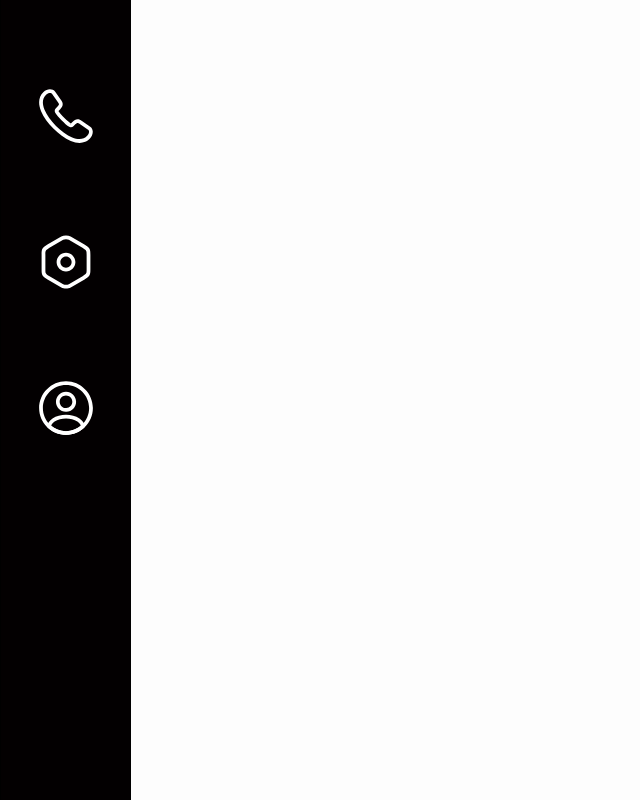
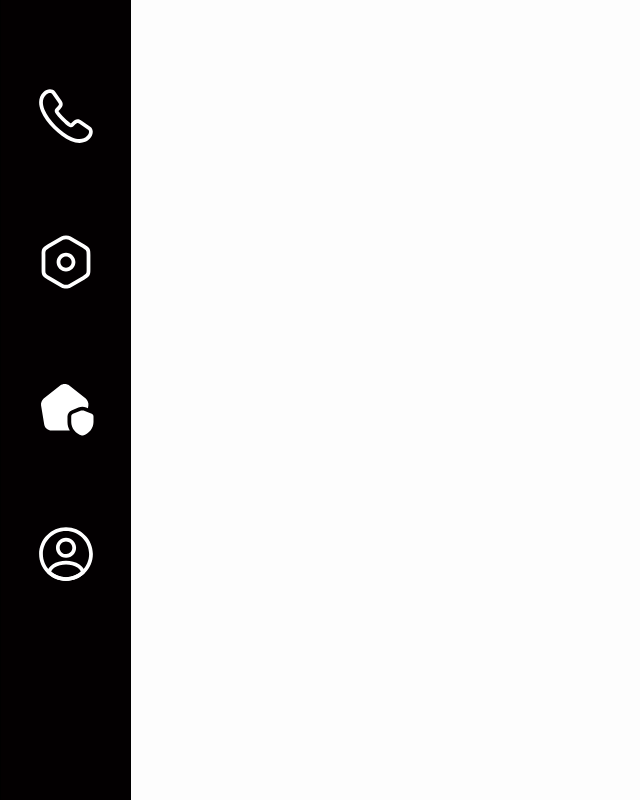
Before and after one commit to Serchservice/userWebApp, a React (Vite) app: page /user in a window 1280 px wide. Shown: the part 500-1300 px from the top of the page, without its empty margins (0-640 px from the left). Built offline with nearby package versions, Linux system fonts and the light colour scheme; a web font is replaced by a local one.

Commit message:
refactored Nav menu item into component

```diff
--- /dev/null
+++ b/src/components/NavMenuItem/NavMenuItem.jsx
@@ -0,0 +1,11 @@
+import { MenuItem, NavLink } from "./NavMenuItem.styles";
+
+const NavMenuItem = ({ path, icon }) => {
+  return (
+    <MenuItem>
+      <NavLink to={path}>{icon}</NavLink>
+    </MenuItem>
+  );
+};
+
+export default NavMenuItem;
--- a/src/components/NavMenuItem/NavMenuItem.styles.jsx
+++ b/src/components/NavMenuItem/NavMenuItem.styles.jsx
@@ -1,14 +1,14 @@
 import styled from "styled-components";
+import { NavLink as Link } from "react-router-dom";
 
 export const MenuItem = styled.li`
   width: 70px;
   height: 70px;
 `;
 
-export const LinkItems = styled(NavLink)`
+export const NavLink = styled(Link)`
   width: inherit;
   height: inherit;
-  /* border: solid white 1px; */
   display: flex;
   justify-content: center;
   align-items: center;
--- a/src/layouts/LoggedinUserLayout/Icons.jsx
+++ b/src/layouts/LoggedinUserLayout/Icons.jsx
@@ -36,7 +36,7 @@ export const CallIcon = () => {
   );
 };
 
-export const MessageIcon = () => {
+export const ChatIcon = () => {
   return (
     <svg
       width="48"
--- a/src/layouts/LoggedinUserLayout/LoggedinUserLayout.jsx
+++ b/src/layouts/LoggedinUserLayout/LoggedinUserLayout.jsx
@@ -1,8 +1,9 @@
 import logo from "../../assets/logo.svg";
 import Avatar from "../../components/Avatar/Avatar";
+import NavMenuItem from "../../components/NavMenuItem/NavMenuItem";
 import {
   SafeHomeIcon,
-  MessageIcon,
+  ChatIcon,
   ProfileCircleIcon,
   CallIcon,
   SettingIcon,
@@ -10,8 +11,6 @@ import {
 } from "./Icons";
 import {
   NavMenu,
-  MenuItem,
-  LinkItems,
   Container,
   Logo,
   Nav,
@@ -26,31 +25,12 @@ export default function LoggedinUserLayout() {
         <NavTop>
           <Logo src={logo} alt="serch logo" />
           <NavMenu>
-            <MenuItem>
-              <LinkItems to="home">
-                <SafeHomeIcon />
-              </LinkItems>
-            </MenuItem>
-            <MenuItem>
-              <LinkItems to="chat">
-                <MessageIcon />
-              </LinkItems>
-            </MenuItem>
-            <MenuItem>
-              <LinkItems to="call">
-                <CallIcon />
-              </LinkItems>
-            </MenuItem>
-            <MenuItem>
-              <LinkItems to="settings">
-                <SettingIcon />
-              </LinkItems>
-            </MenuItem>
-            <MenuItem>
-              <LinkItems to="gg">
-                <ProfileCircleIcon />
-              </LinkItems>
-            </MenuItem>
+            <NavMenuItem path="home" icon={<SafeHomeIcon />} />
+            <NavMenuItem path="chat" icon={<ChatIcon />} />
+            <NavMenuItem path="call" icon={<CallIcon />} />
+            <NavMenuItem path="settings" icon={<SettingIcon />} />
+            <NavMenuItem path="profile" icon={<SafeHomeIcon />} />
+            <NavMenuItem path="home" icon={<ProfileCircleIcon />} />
           </NavMenu>
         </NavTop>
         <NavBottom>
```
